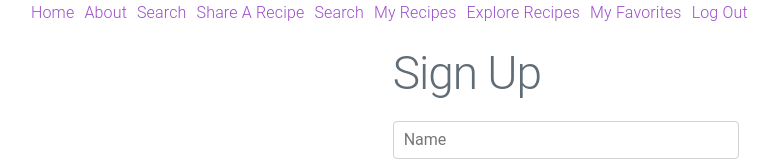
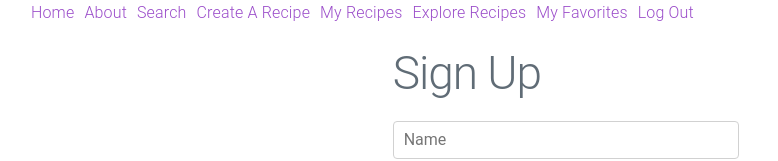
Before and after one commit to sxiong6901/TheBudgetBuffet, a React (Create React App) app in the folder client/: page / in a window 1280 px wide. Shown: the top 161 px of the page, without its empty margins (74-852 px from the left). Built offline with nearby package versions, Linux system fonts and the light colour scheme; sample sign-in values are in the browser's storage; a web font is replaced by a local one.

Commit message:
removed duplicate route

```diff
--- a/client/src/components/NavBar.js
+++ b/client/src/components/NavBar.js
@@ -11,8 +11,7 @@ const NavBar = (props) => {
 					<span>
 						<Link to="/about">About</Link>
 						<Link to="/recipeSearch">Search</Link>
-						<Link to="/createRecipe">Share A Recipe</Link>
-						<Link to="/recipeSearch">Search</Link>
+						<Link to="/createRecipe">Create A Recipe</Link>
 						<Link to="/myrecipe">My Recipes</Link>
 						<Link to="/viewAll">Explore Recipes</Link>
 						<Link to="/favorites">My Favorites</Link>
```
